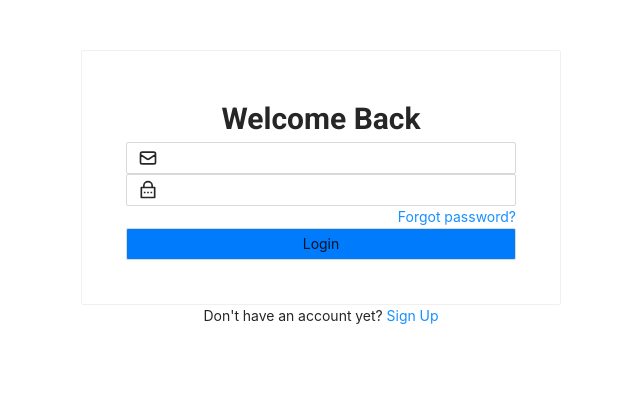
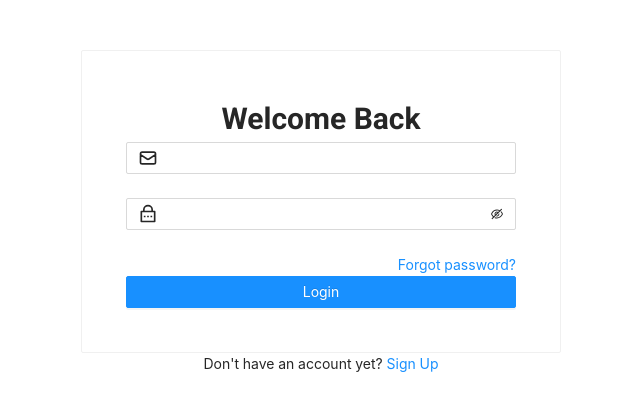
Before and after one commit to shahid7292/my-setup, a React app: page /auth/login in a window 1280 px wide. Shown: the top 410 px of the page, without its empty margins (319-959 px from the left). Built offline with nearby package versions, Linux system fonts and the light colour scheme; the HTML template or start-up script is replaced by a standard one.

Commit message:
refactor: updated login ui

```diff
--- a/src/views/login/ForgotPassword.jsx
+++ b/src/views/login/ForgotPassword.jsx
@@ -1,9 +1,11 @@
 import React, { useState } from "react";
-import { Input, Button, Card } from "antd";
+import { Input, Button, Card, Form } from "antd";
+
 import { Link } from "react-router-dom";
 import { HiOutlineMail } from "react-icons/hi";
 import "./login.scss";
 function Register() {
+  const [form] = Form.useForm();
   const [email, setEmail] = useState("");
   const handleRegister = () => {};
 
@@ -12,16 +14,17 @@ function Register() {
       <div className="login-form-container">
         <Card className="login-form-card">
           <div className="login-form-header">Forgot Password</div>
-          <Input
-            type="email"
-            value={email}
-            onChange={(e) => setEmail(e.target.value)}
-            prefix={<HiOutlineMail style={{ fontSize: "20px" }} />}
-          />
-          <Button
-            onClick={handleRegister}
-            style={{ width: "100%", backgroundColor: "#007bfc" }}
-          >
+          <Form form={form}>
+            <Form.Item>
+              <Input
+                type={"email"}
+                prefix={<HiOutlineMail style={{ fontSize: "20px" }} />}
+                onChange={(e) => setEmail(e.target.value)}
+                value={email}
+              />
+            </Form.Item>
+          </Form>
+          <Button onClick={handleRegister} block type="primary">
             Retrieve Password
           </Button>
         </Card>
--- a/src/views/login/Login.jsx
+++ b/src/views/login/Login.jsx
@@ -1,13 +1,15 @@
 import React, { useState } from "react";
-import { Input, Button, Card } from "antd";
+import { Input, Button, Card, Form } from "antd";
 import { useNavigate, Link } from "react-router-dom";
 import { toast } from "react-toastify";
 import "./login.scss";
 import cookieServices from "../../services/cookies.js";
 import { HiOutlineMail } from "react-icons/hi";
 import { RiLockPasswordLine } from "react-icons/ri";
+import { AiOutlineEyeInvisible, AiFillEye } from "react-icons/ai";
 
 function Login() {
+  const [form] = Form.useForm();
   const [email, setEmail] = useState("");
   const [password, setPassword] = useState("");
   const navigate = useNavigate();
@@ -26,28 +28,32 @@ function Login() {
       <div className="login-form-container">
         <Card className="login-form-card">
           <div className="login-form-header">Welcome Back</div>
+          <Form form={form}>
+            <Form.Item>
               <Input
-            type="email"
+                type={"email"}
+                prefix={<HiOutlineMail style={{ fontSize: "20px" }} />}
+                onChange={(e) => setEmail(e.target.value)}
                 value={email}
-            onChange={(e) => setEmail(e.target.value)}
-            prefix={<HiOutlineMail style={{ fontSize: "20px" }} />}
               />
-          <Input
-            type="password"
+            </Form.Item>
+            <Form.Item>
+              <Input.Password
                 value={password}
                 onChange={(e) => setPassword(e.target.value)}
-            className="password-input"
                 prefix={<RiLockPasswordLine style={{ fontSize: "20px" }} />}
+                iconRender={(visible) =>
+                  visible ? <AiFillEye /> : <AiOutlineEyeInvisible />
+                }
               />
+            </Form.Item>
+          </Form>
           <div className="forgot-password-link">
             <Link to="/auth/forgot-password" style={{ textDecoration: "none" }}>
               {"Forgot password?"}
             </Link>
           </div>
-          <Button
-            onClick={handleLogin}
-            style={{ width: "100%", backgroundColor: "#007bfc" }}
-          >
+          <Button onClick={handleLogin} block type="primary">
             Login
           </Button>
         </Card>
--- a/src/views/login/Register.jsx
+++ b/src/views/login/Register.jsx
@@ -32,7 +32,6 @@ function Register() {
                   message: "The input is not valid E-mail!",
                 },
               ]}
-              hasFeedback
             >
               <Input
                 prefix={<HiOutlineMail style={{ fontSize: "20px" }} />}
@@ -54,13 +53,13 @@ function Register() {
                       })
                     ) {
                       return Promise.resolve();
+                    } else {
+                      return Promise.reject(
+                        new Error(
+                          "Password should contain 1 Uppercase charecter, 1 Lowercase charecter, 1 Number and should have Length of 8"
+                        )
+                      );
                     }
-
-                    return Promise.reject(
-                      new Error(
-                        "Password should contain 1 Uppercase charecter, 1 Lowercase charecter, 1 Number and should have Length of 8"
-                      )
-                    );
                   },
                 }),
               ]}
```
Lines whose indentation alone changed are shown as unchanged.
